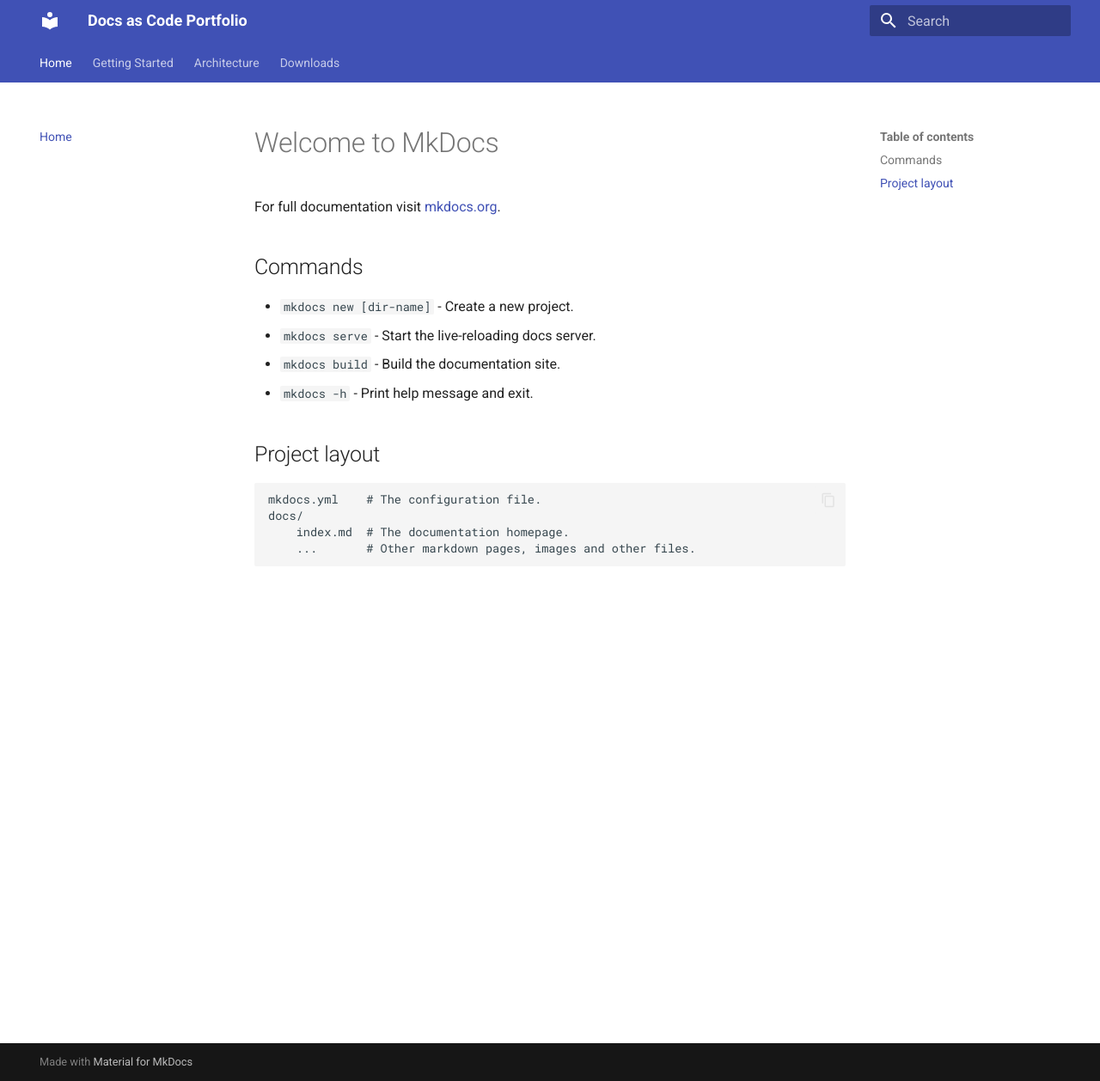
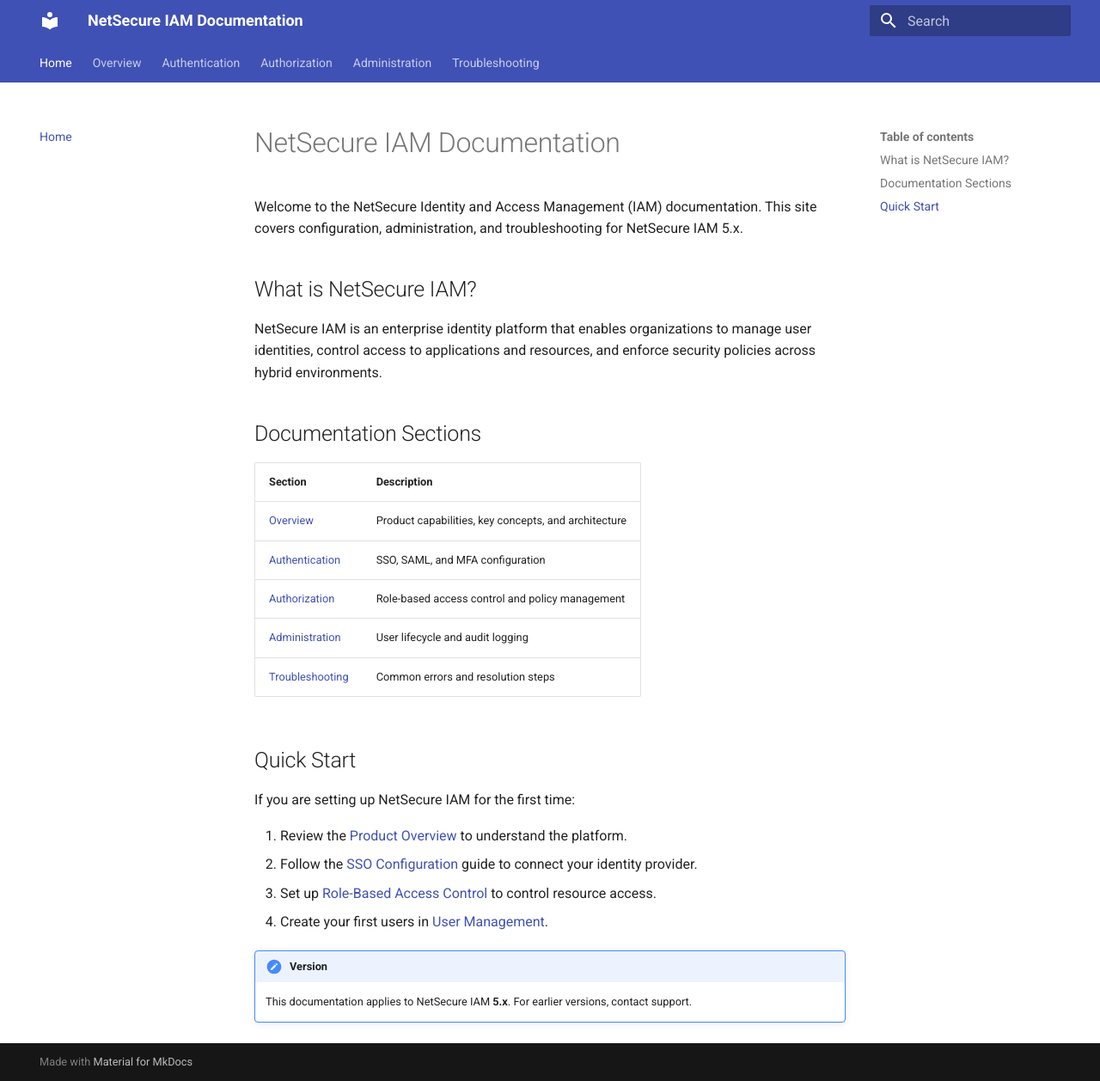
Before and after one commit to tiwaryarchana/docs-as-code-portfolio, an MkDocs documentation site: the page built from docs/index.md, in a window 1280 px wide and 1258 px high. Shown: the whole window at 86% size. Built offline with MkDocs 1.6.1 and Material for MkDocs 9.7.7, drawn with Linux system fonts in a browser that asks for light colours.

Commit message:
added doc files

```diff
--- a/docs/index.md
+++ b/docs/index.md
@@ -1,17 +1,29 @@
-# Welcome to MkDocs
+# NetSecure IAM Documentation
 
-For full documentation visit [mkdocs.org](https://www.mkdocs.org).
+Welcome to the NetSecure Identity and Access Management (IAM) documentation. This site covers configuration, administration, and troubleshooting for NetSecure IAM 5.x.
 
-## Commands
+## What is NetSecure IAM?
 
-* `mkdocs new [dir-name]` - Create a new project.
-* `mkdocs serve` - Start the live-reloading docs server.
-* `mkdocs build` - Build the documentation site.
-* `mkdocs -h` - Print help message and exit.
+NetSecure IAM is an enterprise identity platform that enables organizations to manage user identities, control access to applications and resources, and enforce security policies across hybrid environments.
 
-## Project layout
+## Documentation Sections
 
-    mkdocs.yml    # The configuration file.
-    docs/
-        index.md  # The documentation homepage.
-        ...       # Other markdown pages, images and other files.
+| Section | Description |
+|---|---|
+| [Overview](overview/product-overview.md) | Product capabilities, key concepts, and architecture |
+| [Authentication](authentication/sso-configuration.md) | SSO, SAML, and MFA configuration |
+| [Authorization](authorization/rbac-overview.md) | Role-based access control and policy management |
+| [Administration](administration/user-management.md) | User lifecycle and audit logging |
+| [Troubleshooting](troubleshooting/common-errors.md) | Common errors and resolution steps |
+
+## Quick Start
+
+If you are setting up NetSecure IAM for the first time:
+
+1. Review the [Product Overview](overview/product-overview.md) to understand the platform.
+2. Follow the [SSO Configuration](authentication/sso-configuration.md) guide to connect your identity provider.
+3. Set up [Role-Based Access Control](authorization/rbac-overview.md) to control resource access.
+4. Create your first users in [User Management](administration/user-management.md).
+
+!!! note "Version"
+    This documentation applies to NetSecure IAM **5.x**. For earlier versions, contact support.
--- a/mkdocs.yml
+++ b/mkdocs.yml
@@ -1,27 +1,62 @@
-site_name: Docs as Code Portfolio
+site_name: NetSecure IAM Documentation
+site_description: Identity and Access Management product documentation for NetSecure IAM 5.x
+site_author: NetSecure Documentation Team
 
 theme:
   name: material
+  palette:
+    primary: indigo
+    accent: blue
   features:
     - navigation.tabs
+    - navigation.sections
     - navigation.instant
+    - navigation.top
+    - search.highlight
     - content.code.copy
     - content.action.edit
-    - search.highlight
 
 nav:
   - Home: index.md
-  - Getting Started: getting-started.md
-  - Architecture: architecture.md
-  - Downloads: downloads.md
+  - Overview:
+    - Product Overview: overview/product-overview.md
+    - Key Concepts: overview/key-concepts.md
+    - Architecture: overview/architecture.md
+  - Authentication:
+    - SSO Configuration: authentication/sso-configuration.md
+    - SAML 2.0 Setup: authentication/saml-setup.md
+    - MFA Setup: authentication/mfa-setup.md
+  - Authorization:
+    - RBAC Overview: authorization/rbac-overview.md
+    - Creating Roles: authorization/creating-roles.md
+    - Managing Policies: authorization/managing-policies.md
+  - Administration:
+    - User Management: administration/user-management.md
+    - Audit Logs: administration/audit-logs.md
+  - Troubleshooting:
+    - Common Errors: troubleshooting/common-errors.md
+
+markdown_extensions:
+  - admonition
+  - pymdownx.details
+  - pymdownx.superfences
+  - pymdownx.highlight:
+      anchor_linenums: true
+  - pymdownx.inlinehilite
+  - pymdownx.tabbed:
+      alternate_style: true
+  - tables
+  - attr_list
+
 plugins:
   - search
   - with-pdf:
       cover: true
-      cover_title: Docs-as-Code Portfolio
-      cover_subtitle: Technical Documentation
+      cover_title: NetSecure IAM Documentation
+      cover_subtitle: Identity and Access Management 5.x
       toc_level: 2
-      output_path: pdf/docs-as-code.pdf
+      output_path: pdf/iam-docs.pdf
+
 extra_css:
   - stylesheets/extra.css
   - stylesheets/pdf.css
```
Also changed, not shown: docs/administration/audit-logs.md (added, +59 -0 lines), docs/administration/user-management.md (added, +76 -0 lines), docs/authentication/mfa-setup.md (added, +44 -0 lines), docs/authentication/saml-setup.md (added, +56 -0 lines), docs/authentication/sso-configuration.md (added, +62 -0 lines), docs/authorization/creating-roles.md (added, +63 -0 lines), docs/authorization/managing-policies.md (added, +59 -0 lines), docs/authorization/rbac-overview.md (added, +55 -0 lines), docs/docs/downloads.md (deleted, +0 -5 lines), docs/overview/architecture.md (added, +37 -0 lines), docs/overview/key-concepts.md (added, +52 -0 lines), docs/overview/product-overview.md (added, +31 -0 lines).
